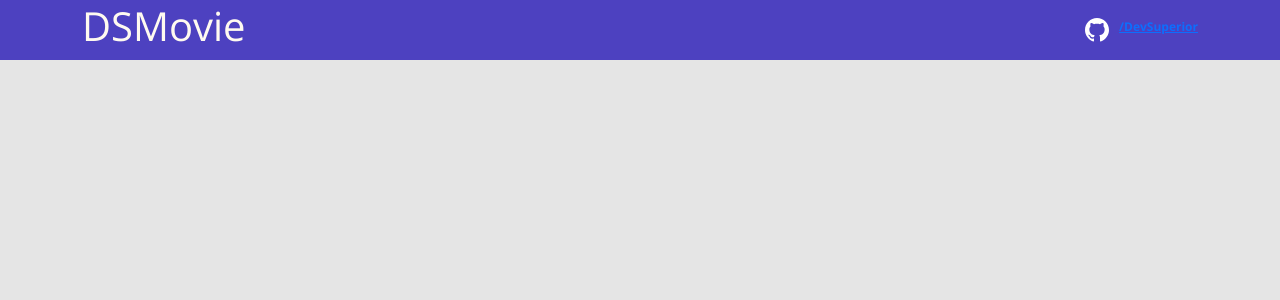
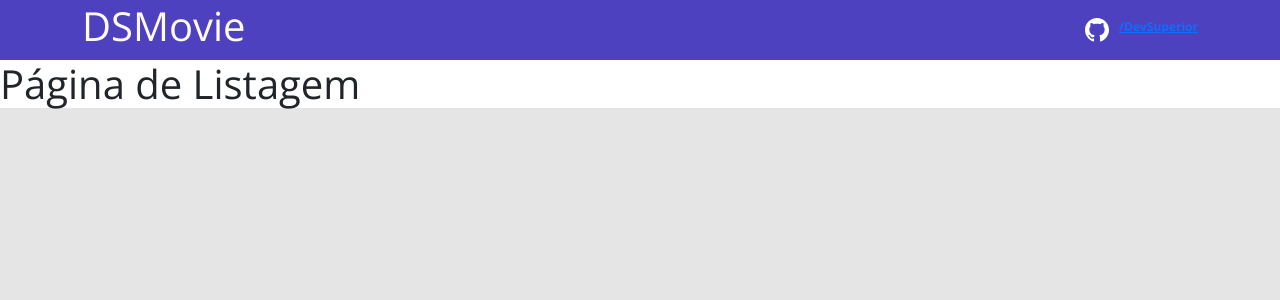
Before and after one commit to RCGullo/dsmovie, a React (Create React App) app in the folder frontend/: page / in a window 1280 px wide. Shown: the top 300 px of the page. Built offline with nearby package versions, Linux system fonts and the light colour scheme; the HTML template or start-up script is replaced by a standard one.

Commit message:
Routes
Rotas das páginas.

```diff
--- a/frontend/package.json
+++ b/frontend/package.json
@@ -10,9 +10,11 @@
     "@types/node": "^16.7.13",
     "@types/react": "^17.0.20",
     "@types/react-dom": "^17.0.9",
+    "@types/react-router-dom": "5.3.2",
     "bootstrap": "5.1.3",
     "react": "^17.0.2",
     "react-dom": "^17.0.2",
+    "react-router-dom": "6.2.1",
     "react-scripts": "5.0.0",
     "typescript": "^4.4.2",
     "web-vitals": "^2.1.0"
--- a/frontend/src/App.tsx
+++ b/frontend/src/App.tsx
@@ -1,9 +1,23 @@
-import {ReactComponent as GitHubIcon} from './assets/img/github.svg';
-import Navbar from './components/Navbar';
+import {
+  BrowserRouter,
+  Routes,
+  Route
+} from "react-router-dom";
+import Listing from 'pages/Listing';
+import Form from 'pages/Form';
+import Navbar from "components/Navbar";
 
 function App() {
   return (
-   < Navbar />
+    <BrowserRouter>
+      <Navbar />
+      <Routes>
+        <Route path="/" element={<Listing />} />
+        <Route path="/form">
+          <Route path=":movieId" element={<Form />} />
+        </Route>
+      </Routes>
+    </BrowserRouter>
   );
 }
 
--- /dev/null
+++ b/frontend/src/pages/Form/index.tsx
@@ -0,0 +1,6 @@
+function Form() {
+    return (
+        <h1>Página de Formulário</h1>
+    );
+}
+export default Form;
--- /dev/null
+++ b/frontend/src/pages/Listing/index.tsx
@@ -0,0 +1,6 @@
+function Listing() {
+    return (
+        <h1>Página de Listagem</h1>
+    );
+}
+export default Listing;
```
Also changed, not shown: 1 other file (tests, documents, lock files or other folders).
